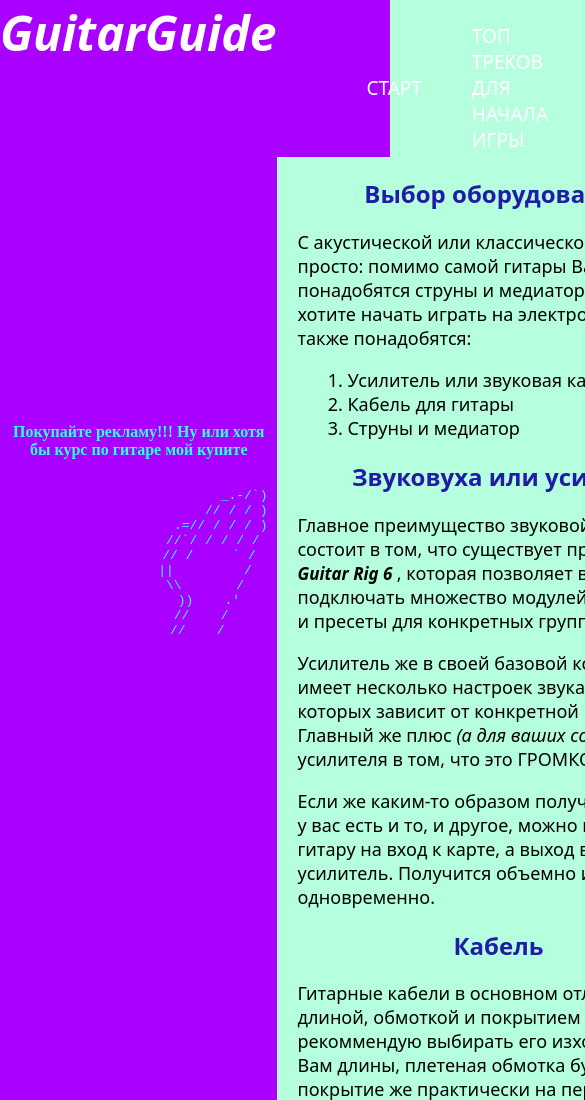
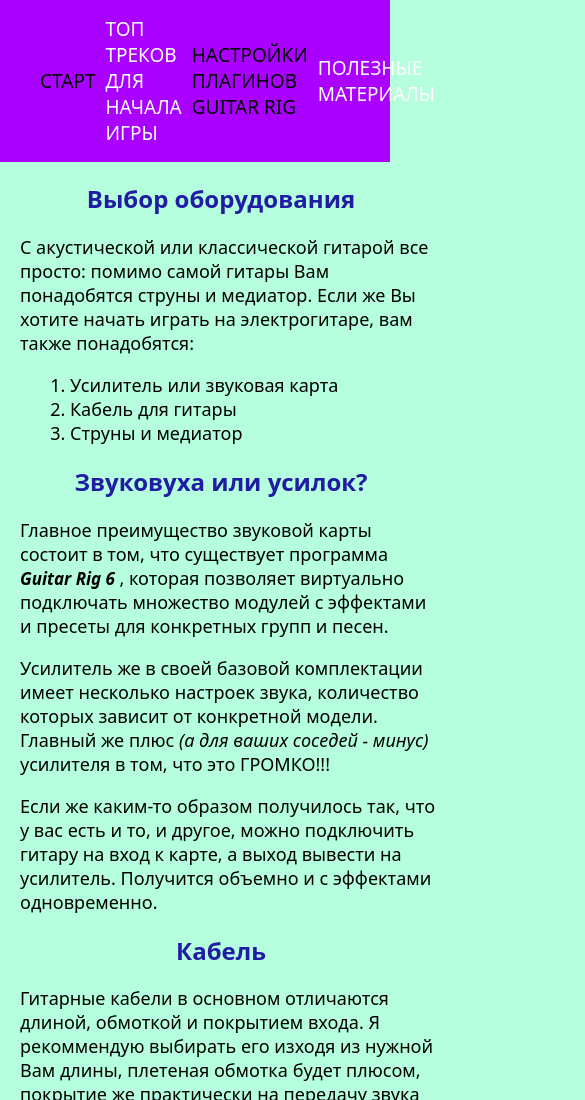
Before and after one commit to s4ppyy/ITMO-WEB, a plain HTML site: page index.html in a window 390 px wide. Shown: the top 1100 px of the page, 585 px wide, since content can reach past the window. Drawn offline with Linux system fonts and the light colour scheme.

Commit message:
lab-3 and improvements

```diff
--- a/stylesheets/style.css
+++ b/stylesheets/style.css
@@ -8,7 +8,8 @@ header{
 .container_header{
     display: flex;
     flex-direction: row;
-    justify-content: space-between;
+    width: 100%;
+    gap: 10px
 }
 
 .title{
@@ -20,25 +21,28 @@ header{
     font-style: italic;
 }
 
+.nav{
+    flex-grow: 1;
+}
+
 .nav_menu{
     display: flex;
     align-items: center;
-    padding-bottom: 4px;
-    padding-top: 23px;
-    padding-right: 70px;
-    margin: 0;
     list-style-type: none;
+    justify-content: space-around;
+    gap: 10px
 }
 
 .nav_a{
     color: white;
-    margin-left: 50px;
     text-decoration: 0;
     text-transform: uppercase;
     font-size:19px;
     font-family: "Martian Mono", system-ui;
-    display: flex;
-    justify-content: space-around;
+}
+
+li:nth-child(odd) .nav_a{
+    color: black;
 }
 
 body{
@@ -50,7 +54,7 @@ body{
     display: flex;
 }
 
-.aside_ad{
+.aside_ad {
     display: flex;
     flex-direction: column;
     vertical-align: central;
@@ -61,6 +65,15 @@ body{
     align-items: stretch;
     z-index: initial;
     text-align: center;
+}
+
+@media screen and (max-width: 700px) {
+    .aside_ad{
+        display: none;
+    }
+    .title{
+        display: none;
+    }
 }
 
 .p_ad{
```
